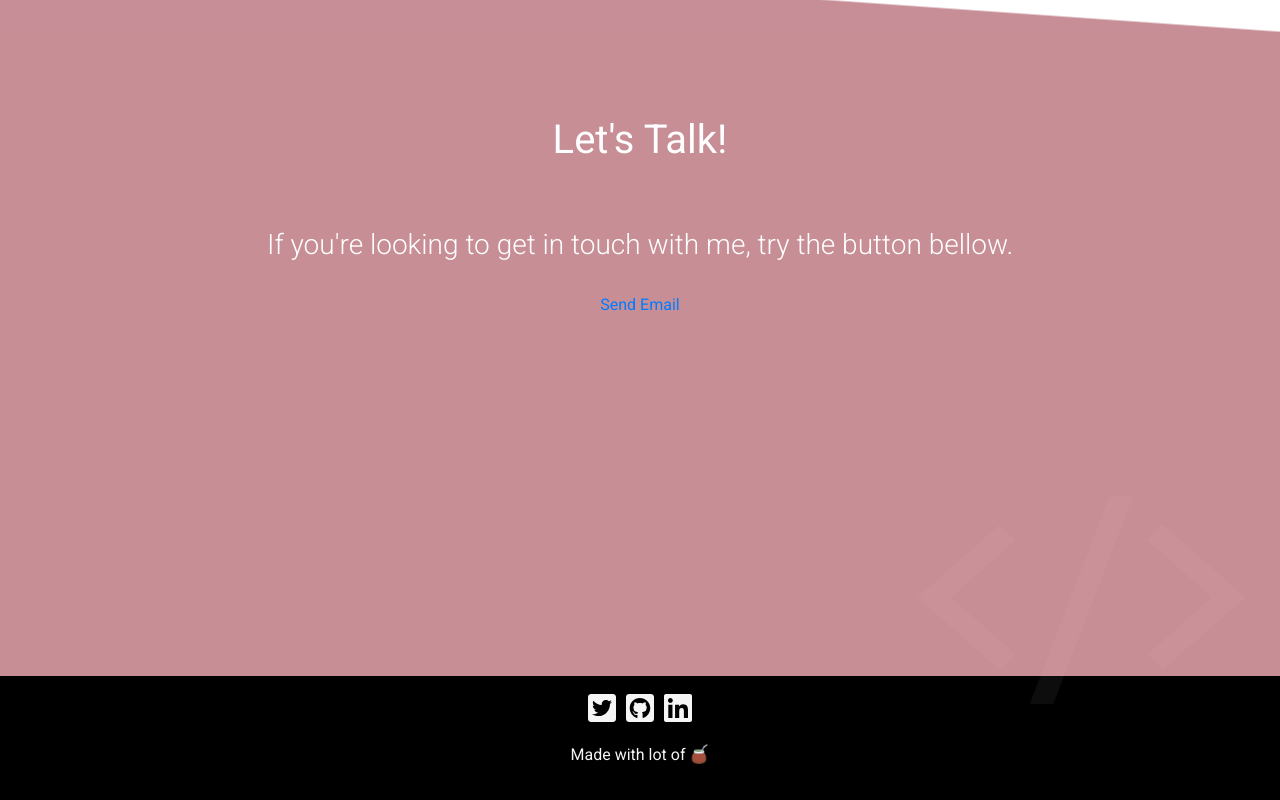
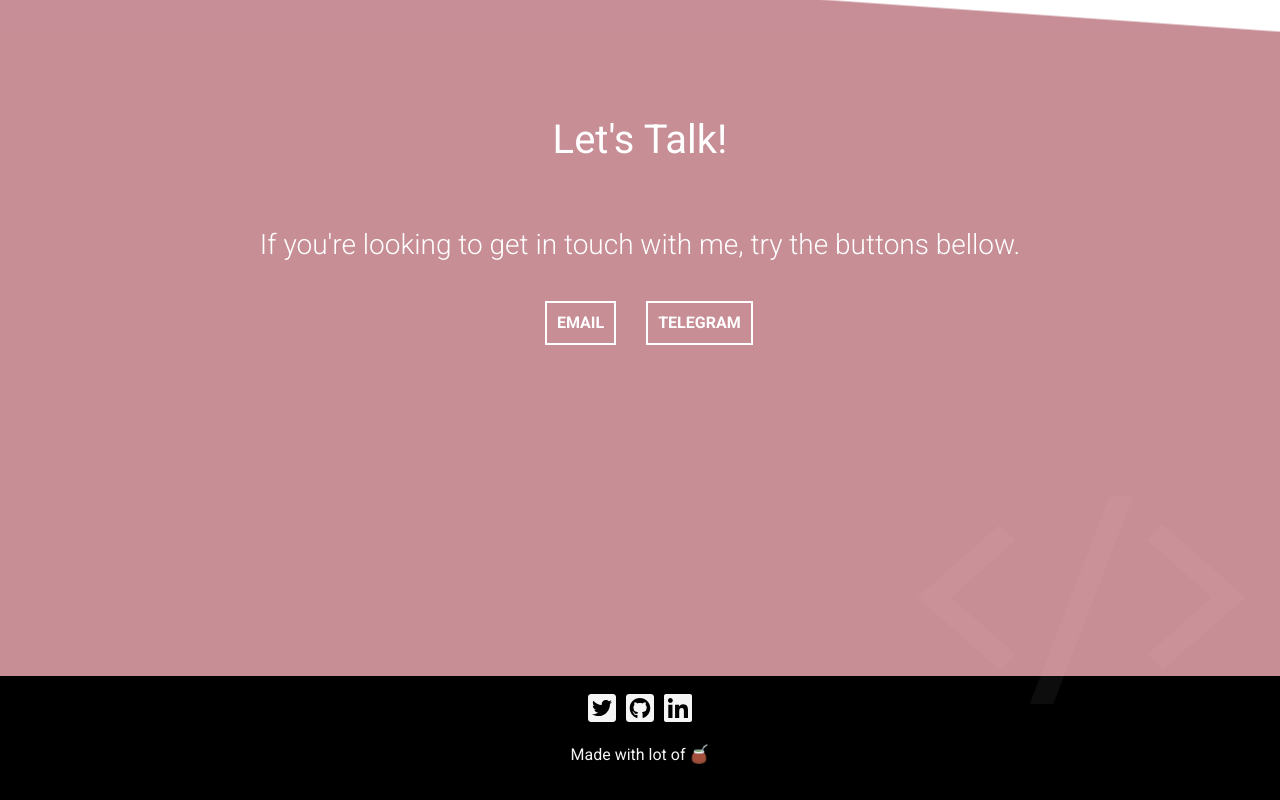
Before and after one commit to victorsnz/personal-webpage, a React (Create React App) app: page / in a window 1280 px wide. Shown: the part 3436-4236 px from the top of the page. Built offline with nearby package versions, Linux system fonts and the light colour scheme.

Commit message:
added telegram button

```diff
--- a/src/components/Contact.js
+++ b/src/components/Contact.js
@@ -9,10 +9,17 @@ function Contact () {
                 <Container fluid={true}>
                     <Row>
                         <Col md={12}>
-                            <h3 style={{textAlign: "center", color:"white", fontWeight:"300"}}>If you're looking to get in touch with me, try the button bellow.</h3>
+                            <h3 style={{textAlign: "center", color:"white", fontWeight:"300"}}>If you're looking to get in touch with me, try the buttons bellow.</h3>
                             <br/>
                             <Container fluid={true} className={"d-flex justify-content-center"}>
-                                <a href={"mailto:sanchez.v.a@gmail.com"} id={"contact-link"}>Send Email</a>
+                                <Row>
+                                    <Col  md={6} className={"d-flex justify-content-center"}>
+                                        <a href={"mailto:sanchez.v.a@gmail.com"} className={"contact-link"}>Email</a>
+                                    </Col>
+                                    <Col md={6} className={"d-flex justify-content-center"}>
+                                        <a href={"https://t.me/victorsnz"} target={"blank_"} className={"contact-link"}>Telegram</a>
+                                    </Col>
+                                </Row>
                             </Container>
                         </Col>
                     </Row>
```
